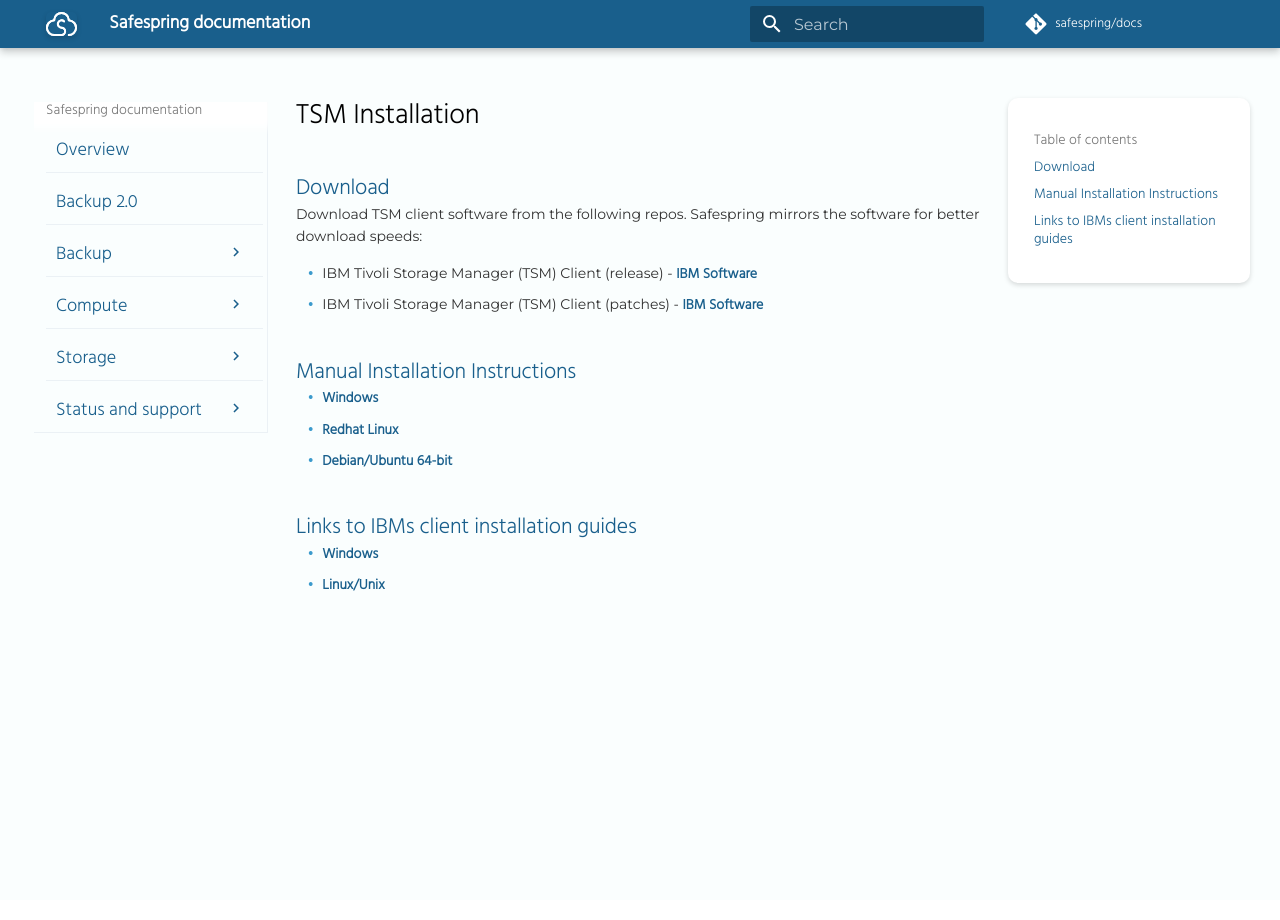
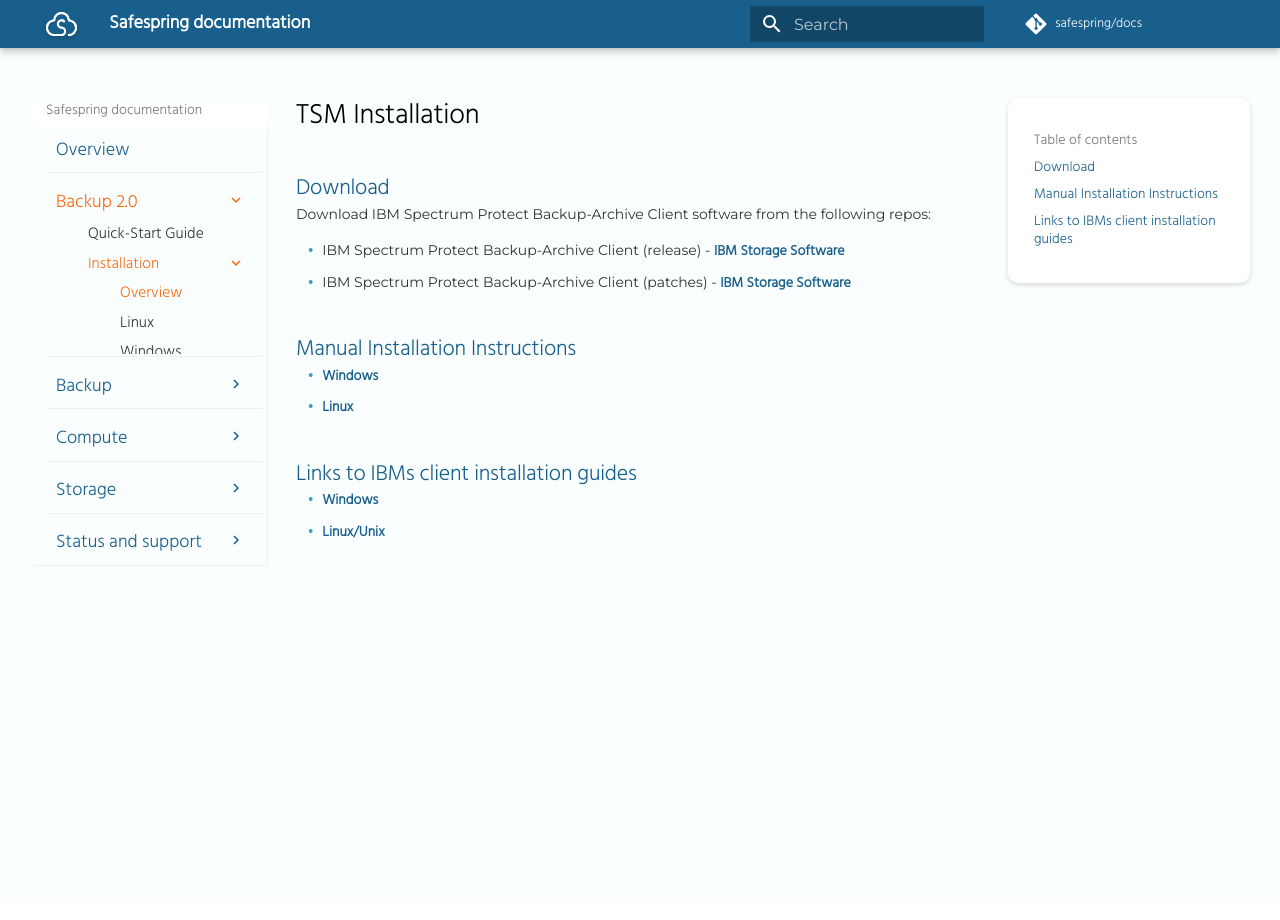
Before and after one commit to safespring/docs, an MkDocs documentation site: the page built from content/backup 2.0/install/overview.md, in a window 1280 px wide. Built offline with MkDocs 1.6.1 and Material for MkDocs 9.7.7, drawn with Linux system fonts in a browser that asks for light colours; a script that is not in the unit is left out; comment, search, counter and statistics services are not loaded.

Commit message:
Added Linux Section and fix few things under Windows

```diff
--- a/content/backup 2.0/install/overview.md
+++ b/content/backup 2.0/install/overview.md
@@ -2,18 +2,17 @@
 
 ## Download
 
-Download TSM client software from the following repos. Safespring mirrors the software for better download speeds:
+Download IBM Spectrum Protect Backup-Archive Client software from the following repos:
 
-- IBM Tivoli Storage Manager (TSM) Client (release) - [IBM Software](https://www3.software.ibm.com/storage/tivoli-storage-management/maintenance/client/)
-- IBM Tivoli Storage Manager (TSM) Client (patches) - [IBM Software](https://www3.software.ibm.com/storage/tivoli-storage-management/patches/client/)
+- IBM Spectrum Protect Backup-Archive Client (release) - [IBM Storage Software](https://www3.software.ibm.com/storage/tivoli-storage-management/maintenance/client/)
+- IBM Spectrum Protect Backup-Archive Client (patches) - [IBM Storage Software](https://www3.software.ibm.com/storage/tivoli-storage-management/patches/client/)
 
 ## Manual Installation Instructions
 
-- [Windows](windows)
-- [Redhat Linux](rhel)
-- [Debian/Ubuntu 64-bit](debian-ubuntu)
+- [Windows](windows.md)
+- [Linux](linux.md)
 
 ## Links to IBMs client installation guides
 
-- [Windows](https://www.ibm.com/support/knowledgecenter/SSGSG7_7.1.3/client/b_ba_guide_win.pdf)
-- [Linux/Unix](https://www.ibm.com/support/knowledgecenter/SSGSG7_7.1.3/client/b_ba_guide_unx_lnx.pdf)
+- [Windows](https://www.ibm.com/docs/en/SSEQVQ_8.1.15/pdf/b_ba_guide_win.pdf)
+- [Linux/Unix](https://www.ibm.com/docs/en/SSEQVQ_8.1.15/pdf/b_ba_guide_unx_lnx.pdf)
--- a/mkdocs.yml
+++ b/mkdocs.yml
@@ -51,7 +51,12 @@
 # Pages layout
 nav:
   - Overview: "index.md"
-  - Backup 2.0: "backup 2.0/quickstart-guide.md"
+  - Backup 2.0:
+    - Quick-Start Guide: "backup 2.0/quickstart-guide.md"
+    - Installation:
+      - Overview: "backup 2.0/install/overview.md"
+      - Linux: "backup 2.0/install/linux.md"
+      - Windows: "backup 2.0/install/windows.md"
   - Backup:
 #   - Status: "backup/status.md"
     - New domain name: "backup/new-domain-name.md"
```
Also changed, not shown: content/backup 2.0/install/linux.md (added, +165 -0 lines), content/backup 2.0/install/windows.md (+10 -6 lines).
